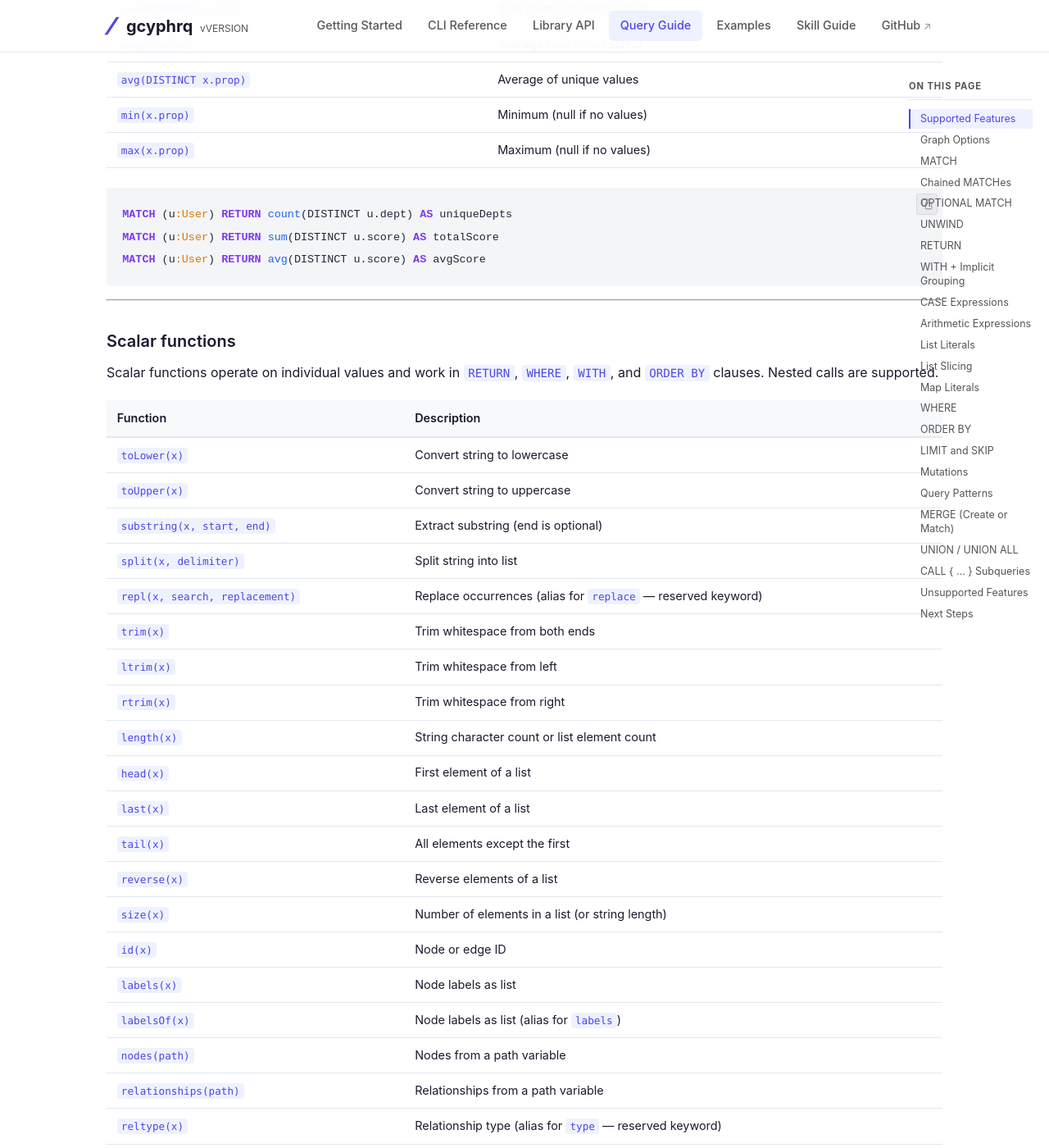
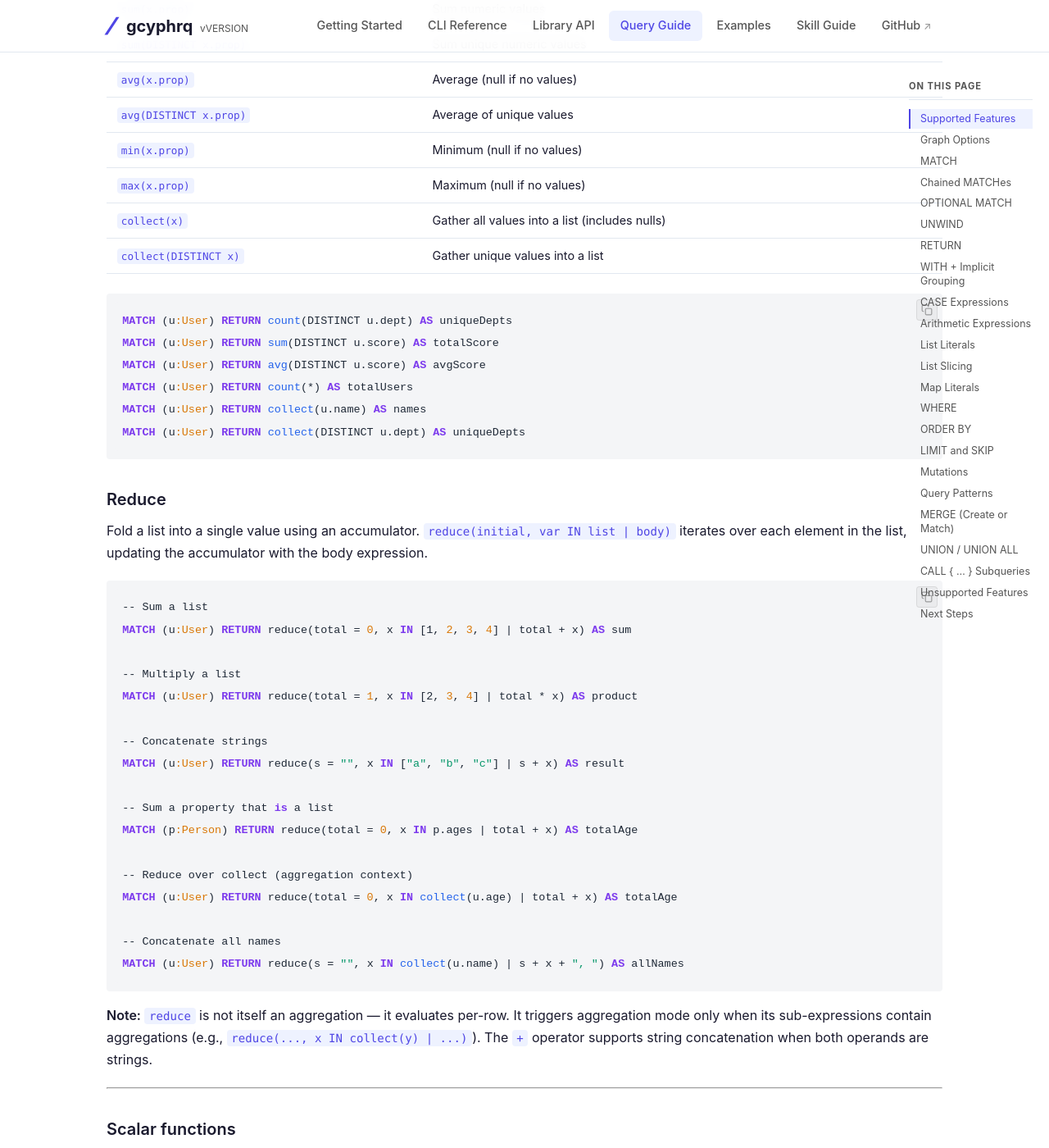
Before and after one commit to plelevier/gcyphrq, a Jekyll site: the page built from docs/query-guide.md, in a window 1280 px wide and 1400 px high, scrolled down 9606 px. Shown: the whole window at 82% size. Built offline with Jekyll 4.4.1, drawn with Linux system fonts in a browser that asks for light colours; some of the changed text lies outside the part shown.

Commit message:
docs: add count(*), collect(), reduce() to docs and skill; remove duplicate test

````diff
--- a/docs/query-guide.md
+++ b/docs/query-guide.md
@@ -382,6 +382,7 @@ RETURN u.name, friendCount
 | Function | Description |
 |---|---|
 | `count(x)` | Count non-null values |
+| `count(*)` | Count all rows (including nulls) |
 | `count(DISTINCT x)` | Count unique non-null values |
 | `sum(x.prop)` | Sum numeric values |
 | `sum(DISTINCT x.prop)` | Sum unique numeric values |
@@ -389,12 +390,43 @@ RETURN u.name, friendCount
 | `avg(DISTINCT x.prop)` | Average of unique values |
 | `min(x.prop)` | Minimum (null if no values) |
 | `max(x.prop)` | Maximum (null if no values) |
+| `collect(x)` | Gather all values into a list (includes nulls) |
+| `collect(DISTINCT x)` | Gather unique values into a list |
 
 ```cypher
 MATCH (u:User) RETURN count(DISTINCT u.dept) AS uniqueDepts
 MATCH (u:User) RETURN sum(DISTINCT u.score) AS totalScore
 MATCH (u:User) RETURN avg(DISTINCT u.score) AS avgScore
+MATCH (u:User) RETURN count(*) AS totalUsers
+MATCH (u:User) RETURN collect(u.name) AS names
+MATCH (u:User) RETURN collect(DISTINCT u.dept) AS uniqueDepts
 ```
+
+### Reduce
+
+Fold a list into a single value using an accumulator. `reduce(initial, var IN list | body)` iterates over each element in the list, updating the accumulator with the body expression.
+
+```cypher
+-- Sum a list
+MATCH (u:User) RETURN reduce(total = 0, x IN [1, 2, 3, 4] | total + x) AS sum
+
+-- Multiply a list
+MATCH (u:User) RETURN reduce(total = 1, x IN [2, 3, 4] | total * x) AS product
+
+-- Concatenate strings
+MATCH (u:User) RETURN reduce(s = "", x IN ["a", "b", "c"] | s + x) AS result
+
+-- Sum a property that is a list
+MATCH (p:Person) RETURN reduce(total = 0, x IN p.ages | total + x) AS totalAge
+
+-- Reduce over collect (aggregation context)
+MATCH (u:User) RETURN reduce(total = 0, x IN collect(u.age) | total + x) AS totalAge
+
+-- Concatenate all names
+MATCH (u:User) RETURN reduce(s = "", x IN collect(u.name) | s + x + ", ") AS allNames
+```
+
+> **Note:** `reduce` is not itself an aggregation — it evaluates per-row. It triggers aggregation mode only when its sub-expressions contain aggregations (e.g., `reduce(..., x IN collect(y) | ...)`). The `+` operator supports string concatenation when both operands are strings.
 
 ---
 
@@ -601,6 +633,7 @@ MATCH (n:Product) RETURN n.name, length(n.name) * 2 AS nameLenDoubled
 ```
 
 > **Null propagation:** If any operand is `null` (missing property or explicit null), the result is `null`. Division and modulo by zero return `null`.
+> **String concatenation:** The `+` operator concatenates strings when both operands are strings.
 
 ---
 
````
Also changed, not shown: AGENTS.md (+3 -1 lines), skills/gcyphrq/SKILL.md (+8 -1 lines), test/engine-aggregations-new.test.ts (+1 -12 lines).
